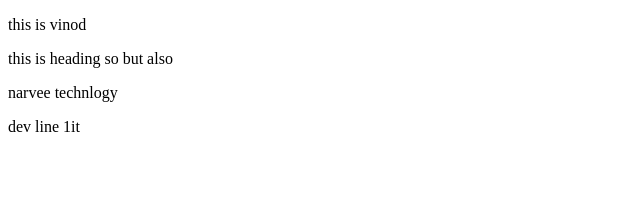
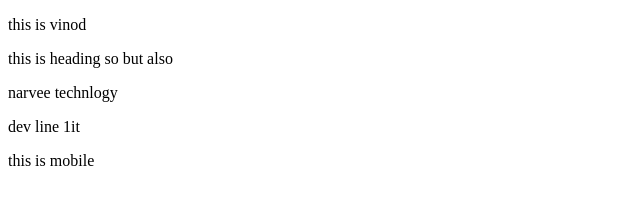
Before and after one commit to vinod73950/reddy, a plain HTML site: page vinod.html in a window 1280 px wide. Shown: the whole page, without its empty margins (0-640 px from the left). Drawn offline with Linux system fonts and the light colour scheme.

Commit message:
vinod reddy

```diff
--- a/vinod.html
+++ b/vinod.html
@@ -10,6 +10,7 @@
     <p>this is heading so but also</p>
     <p>narvee technlogy</p>
     <p>dev line 1it </p>
+    <p>this is mobile</p>
 
 </body>
 </html>
```
